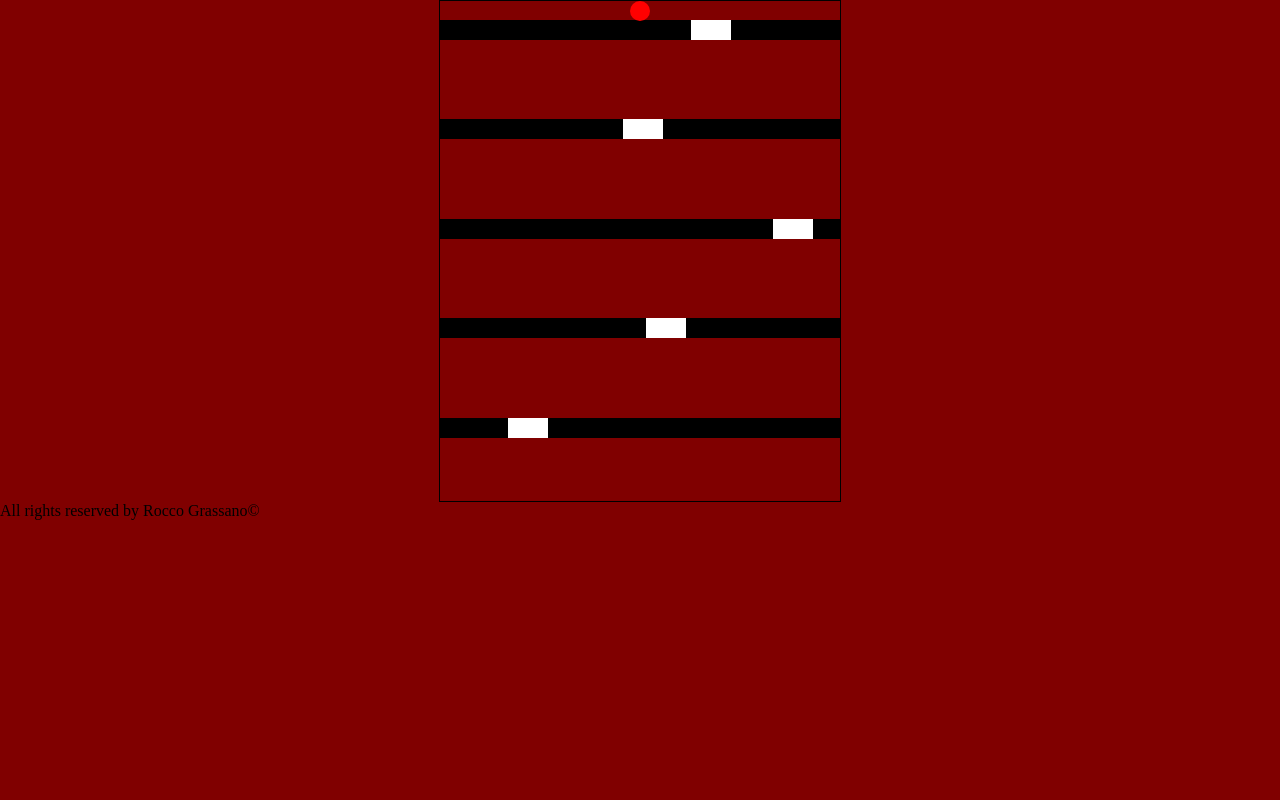
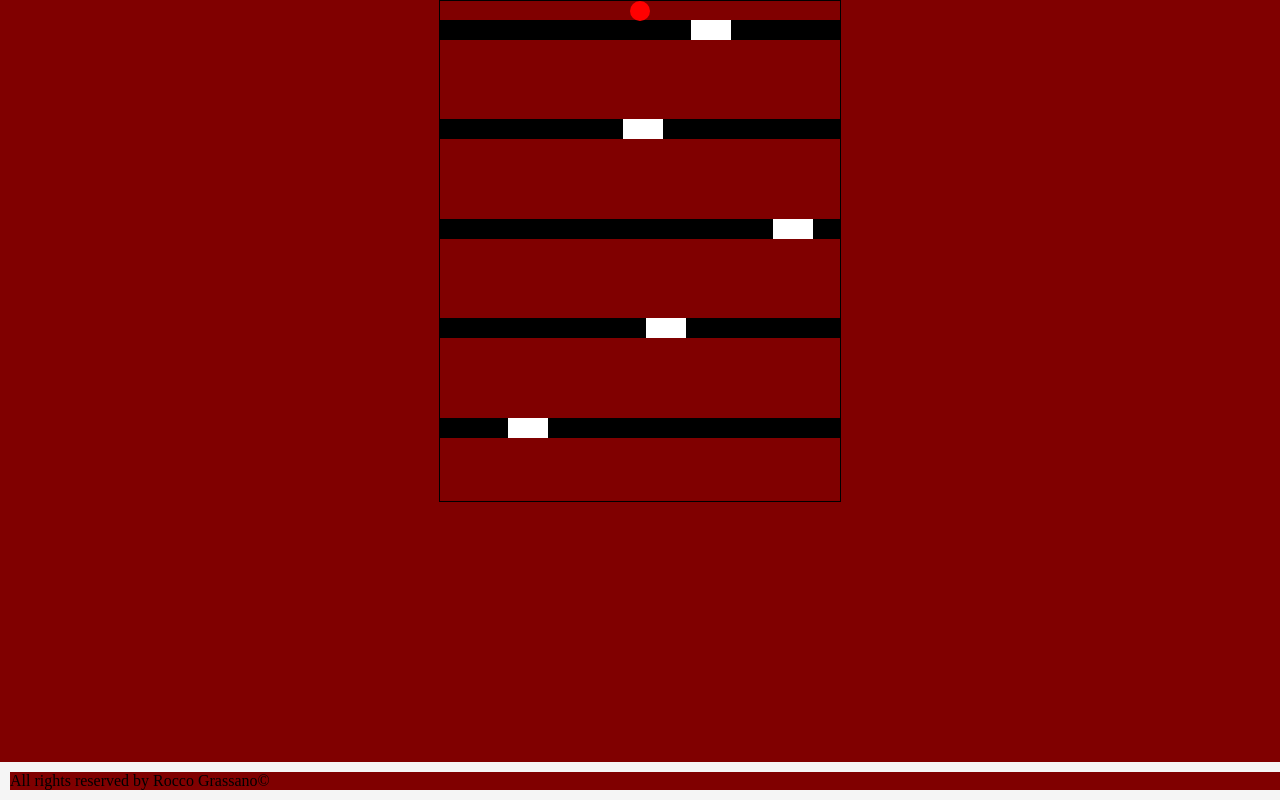
Before and after one commit to roccogb/Ball-Game, a plain HTML site: page index.html in a window 1280 px wide. Drawn offline with Linux system fonts and the light colour scheme.

Commit message:
Update style.css

```diff
--- a/style.css
+++ b/style.css
@@ -37,6 +37,16 @@
     margin-top: -20px;
 }
 
-footer {
+#footer {
+    position: fixed;
+    bottom: 0;
+    left: 0;
+    width: 100%;
+    background-color: #f5f5f5;
+    padding: 10px;
     text-align: left;
-}
+  }
+
+  #footer p {
+    margin: 0;
+  }
```
